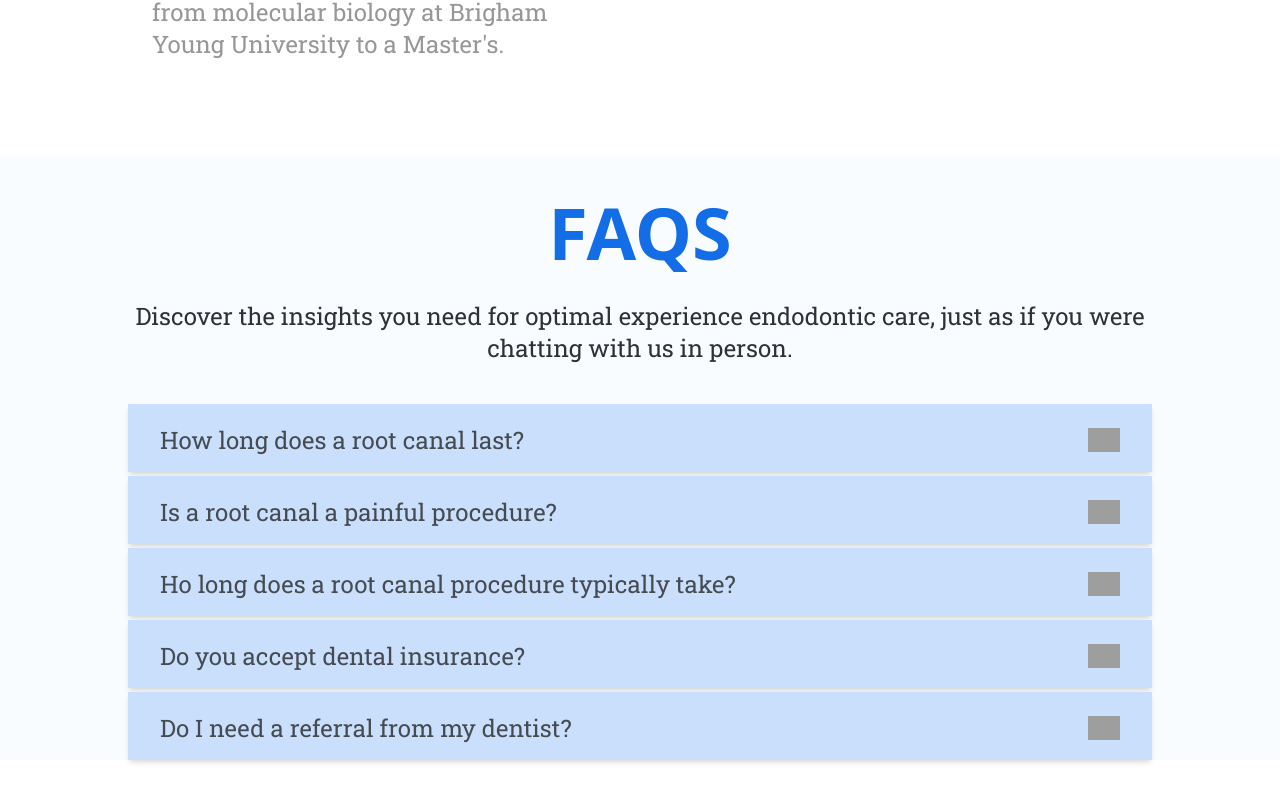
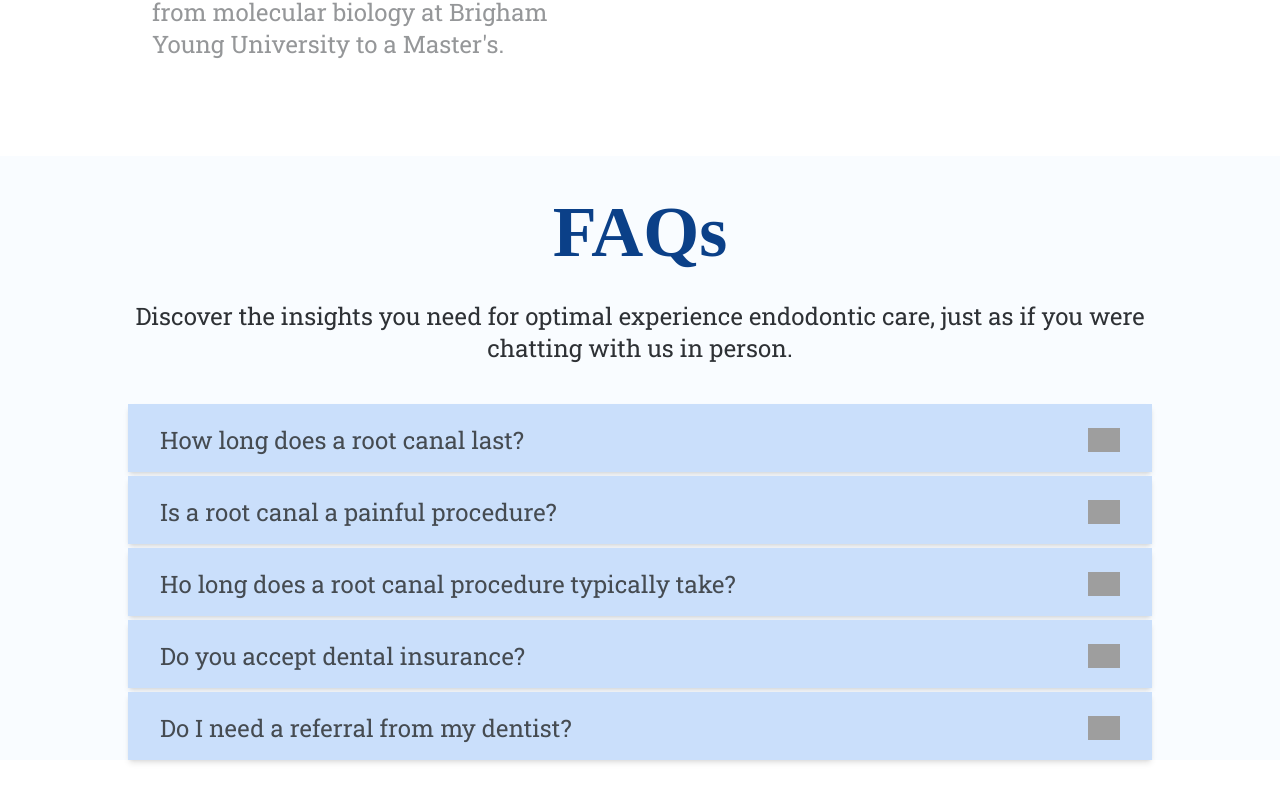
Before and after one commit to AilinNavas/S-Endodontics, a React (Vite) app: page / in a window 1280 px wide. Shown: the part 6431-7233 px from the top of the page. Built offline with nearby package versions, Linux system fonts and the light colour scheme; grey boxes are pictures that could not be loaded; a web font is replaced by a local one.

Commit message:
pequeño ajuste fuente

```diff
--- a/src/components/FaqsSection/AccordionContainer.jsx
+++ b/src/components/FaqsSection/AccordionContainer.jsx
@@ -90,7 +90,7 @@ export const AccordionContainer = () => {
     return (
 
         <section className='h-auto bg-[#f9fcff] flex flex-col justify-items-center mb-[10vh]'>
-            <h3 className='text-5xl mt-[5vh] text-zen text-secondary text-center font-semibold md:text-6xl lg:text-7xl'>FAQS</h3>
+            <h3 className='text-5xl mt-[5vh] text-[#0b4088] font-semibold font-zen text-center md:text-6xl lg:text-7xl'>FAQs</h3>
             <p className='mx-[4vh] mt-[4vh] text-xl text-center font-roboto font-normal text-gray-dark md:text-2xl lg:mx-[12vh]' > Discover the insights you need for optimal experience endodontic care, just as if you were chatting with us in person.</p>
         <div className="App flex justify-center ">
 
```
